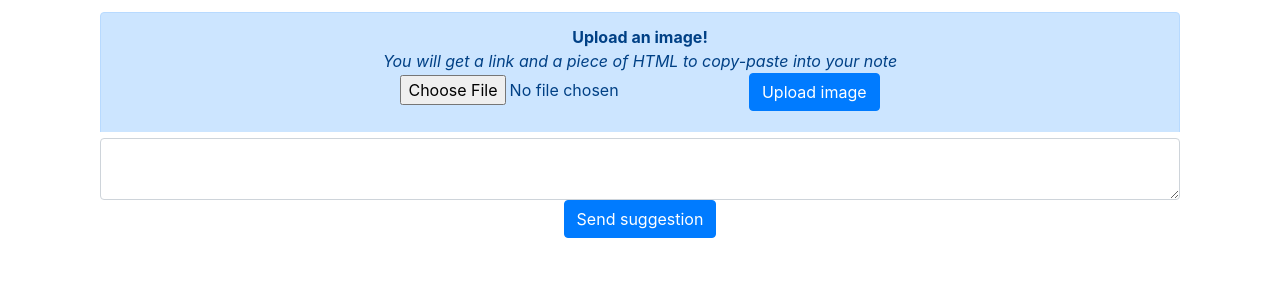
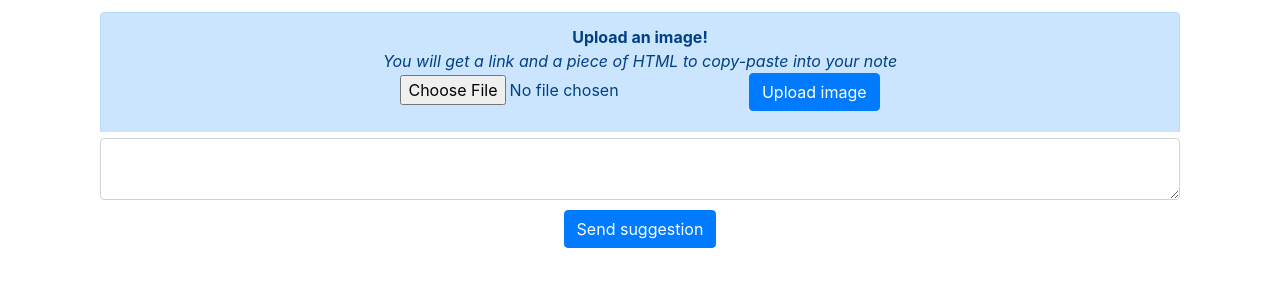
Before and after one commit to WaterLord7788/WEBLASTER, a Flask app: page /plants in a window 1280 px wide. Shown: the part 217-517 px from the top of the page. Run offline with Flask 2, Linux system fonts and the light colour scheme; data that the repository does not hold is empty; some libraries are stand-ins or nearby versions.

Commit message:
Fixed non-working styles

```diff
--- a/website/static/style.css
+++ b/website/static/style.css
@@ -25,14 +25,18 @@
   flex-direction:row;
 }
 .suggestions-data {
-  width:80%;
+  width:85%;
   height: 100%;
 }
 .suggestions-buttons {
-  width:20%;
+  width:15%;
   height: 100%;
 }
 
+.separate-button {
+  margin-top: 10px;
+  margin-bottom: 10px;
+}
 
 img {
   width: 100%; /* takes the 100 % width of its container (.box div)*/
--- a/website/templates/base.html
+++ b/website/templates/base.html
@@ -15,7 +15,7 @@
       crossorigin="anonymous"
     />
     <script src="https://code.jquery.com/jquery-3.1.1.min.js"></script>
-    <style src="http://127.0.0.1:5000/static/style.css"></style>
+    <link href="http://127.0.0.1:5000/static/style.css" rel="stylesheet" type="text/css" />
 
     <title>{% block title %}Home{% endblock %}</title>
   </head>
--- a/website/templates/home.html
+++ b/website/templates/home.html
@@ -28,9 +28,8 @@
       <upload-note>
         <form method="POST">
           <textarea name="note" id="note" class="form-control"></textarea>
-        <br />
           <div/align="center">
-          <button type="submit" class="btn btn-primary">Add Note</button>
+            <button type="submit" class="separate-button btn btn-primary">Add Note</button>
           </div>
         </form>
       </upload-note>
--- a/website/templates/plants.html
+++ b/website/templates/plants.html
@@ -17,8 +17,8 @@
                 <form method="POST">
                     <textarea name="plant" id="plant" class="form-control"></textarea>
                     <div/align="center">
-                    <button type="submit" class="btn btn-primary">Add plant</button>
-                    <br \>
+                    <button type="submit" class="separate-button btn btn-primary">Add plant</button>
+                    <br>
                     </div>
                 </form>
                 </upload-note>
@@ -32,8 +32,8 @@
                 <form method="POST">
                     <textarea name="plant" id="plant" class="form-control"></textarea>
                     <div/align="center">
-                    <button type="submit" class="btn btn-primary">Send suggestion</button>
-                    <br \>
+                    <button type="submit" class="separate-button btn btn-primary">Send suggestion</button>
+                    <br>
                     </div>
                 </form>
             </upload-note>
--- a/website/templates/suggestions.html
+++ b/website/templates/suggestions.html
@@ -20,7 +20,7 @@
                 </div>
             {% if user.email == "kristian.paivinen@yahoo.com" %}
                 <div class="suggestions-buttons">
-                    <div/align="right">
+                    <div/align="right" style="vertical-align: top;">
                         <button type="button" class="decline btn btn-danger" onclick="deleteSuggestion({{ suggestion.id }})">Delete</button>
                         <button type="button" class="accept btn btn-success" onclick="acceptSuggestion({{ suggestion.id }})">Accept</button>
                     </div>
```
Lines whose indentation alone changed are shown as unchanged.
